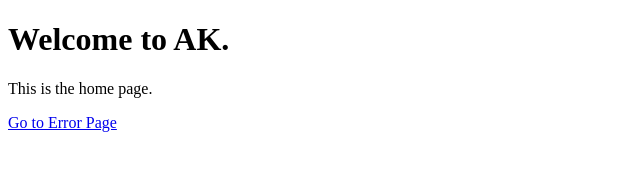
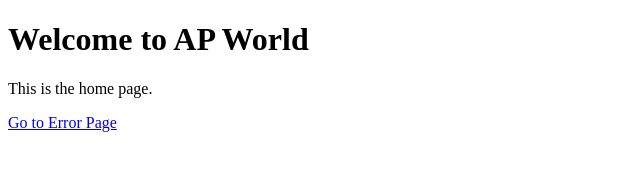
Before and after one commit to akanshsingh9175-oss/DEMO-CICD, a plain HTML site: page index.html in a window 1280 px wide. Shown: the whole page, without its empty margins (0-640 px from the left). Drawn offline with Linux system fonts and the light colour scheme.

Commit message:
Update index.html

```diff
--- a/index.html
+++ b/index.html
@@ -4,7 +4,7 @@
     <title>My Website</title>
 </head>
 <body>
-    <h1>Welcome to AK. </h1>
+    <h1>Welcome to AP World </h1>
     <p>This is the home page.</p>
 
     <a href="error.html">Go to Error Page</a>
```
